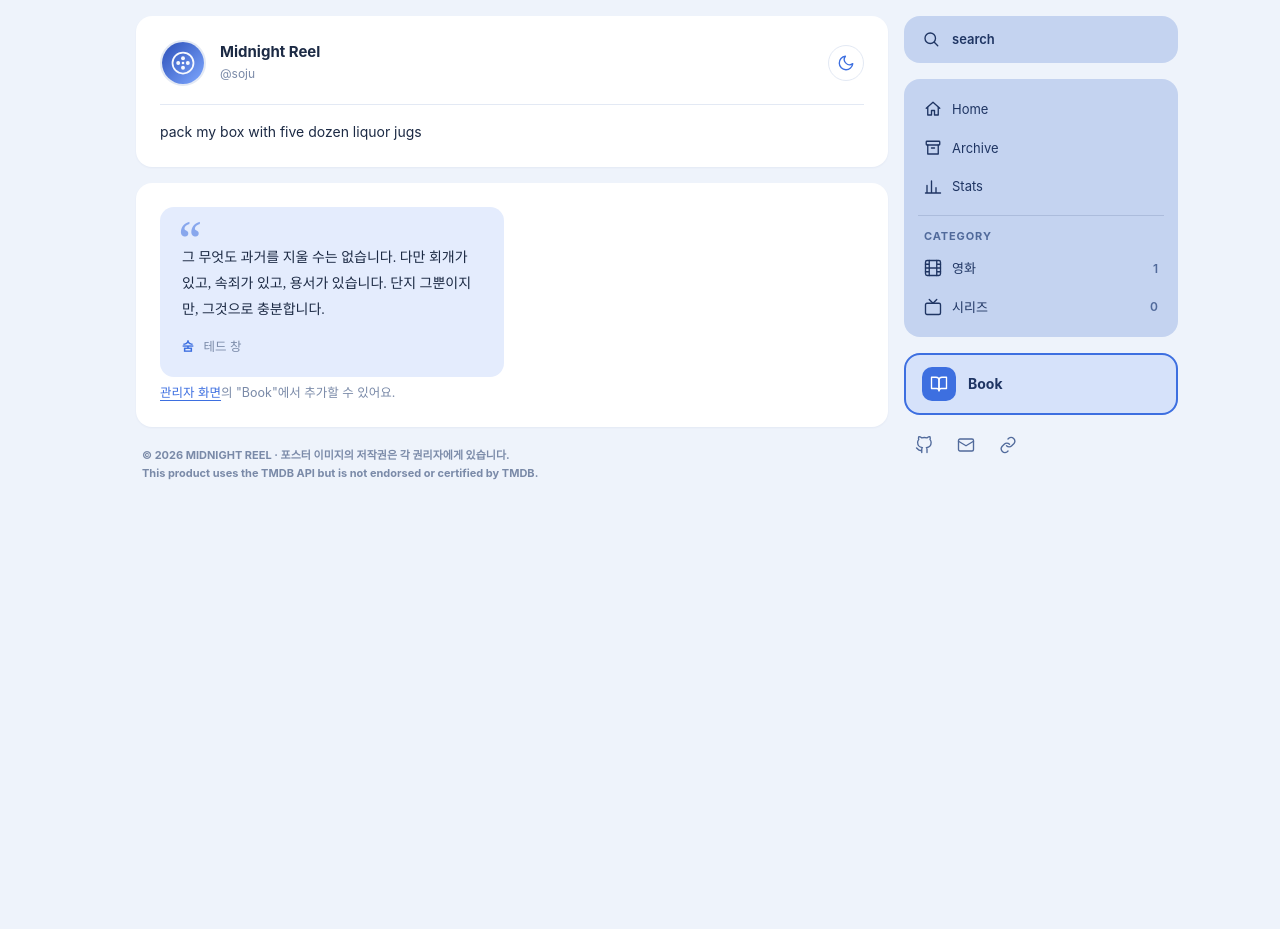
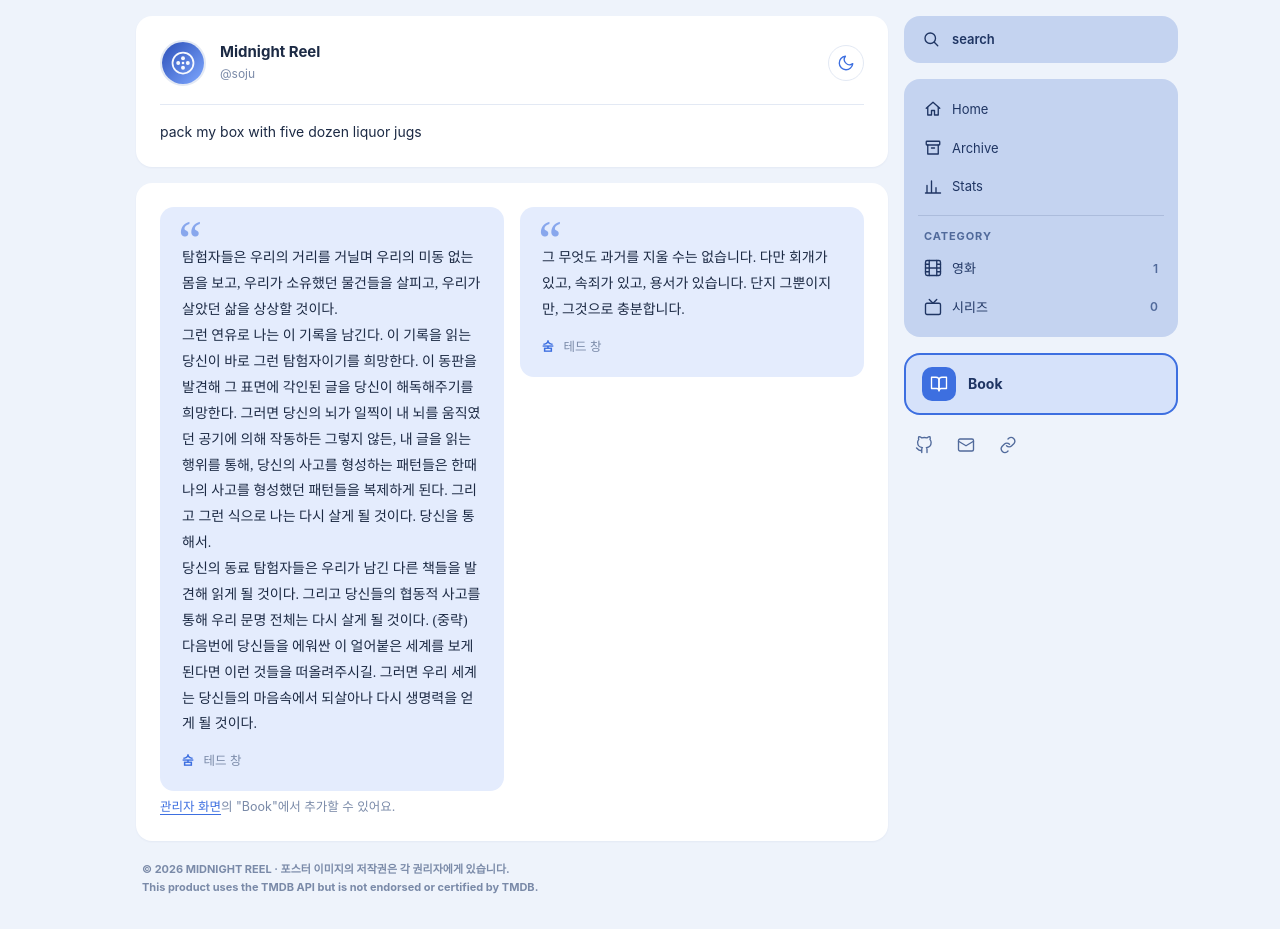
Before and after one commit to sojung-moon/sojung-moon.github.io, a Jekyll site: the page built from book.html, in a window 1280 px wide and 929 px high. Built offline with Jekyll 4.4.1, drawn with Linux system fonts in a browser that asks for light colours; some web fonts are replaced.

Commit message:
Update Book “quotes”

```diff
--- a/_data/quotes.yml
+++ b/_data/quotes.yml
@@ -2,3 +2,9 @@ items:
   - title: 숨
     author: 테드 창
     quote: 그 무엇도 과거를 지울 수는 없습니다. 다만 회개가 있고, 속죄가 있고, 용서가 있습니다. 단지 그뿐이지만, 그것으로 충분합니다.
+  - title: 숨
+    author: 테드 창
+    quote: |-
+      탐험자들은 우리의 거리를 거닐며 우리의 미동 없는 몸을 보고, 우리가 소유했던 물건들을 살피고, 우리가 살았던 삶을 상상할 것이다.
+      그런 연유로 나는 이 기록을 남긴다. 이 기록을 읽는 당신이 바로 그런 탐험자이기를 희망한다. 이 동판을 발견해 그 표면에 각인된 글을 당신이 해독해주기를 희망한다. 그러면 당신의 뇌가 일찍이 내 뇌를 움직였던 공기에 의해 작동하든 그렇지 않든, 내 글을 읽는 행위를 통해, 당신의 사고를 형성하는 패턴들은 한때 나의 사고를 형성했던 패턴들을 복제하게 된다. 그리고 그런 식으로 나는 다시 살게 될 것이다. 당신을 통해서.
+      당신의 동료 탐험자들은 우리가 남긴 다른 책들을 발견해 읽게 될 것이다. 그리고 당신들의 협동적 사고를 통해 우리 문명 전체는 다시 살게 될 것이다. (중략) 다음번에 당신들을 에워싼 이 얼어붙은 세계를 보게 된다면 이런 것들을 떠올려주시길. 그러면 우리 세계는 당신들의 마음속에서 되살아나 다시 생명력을 얻게 될 것이다.
```
